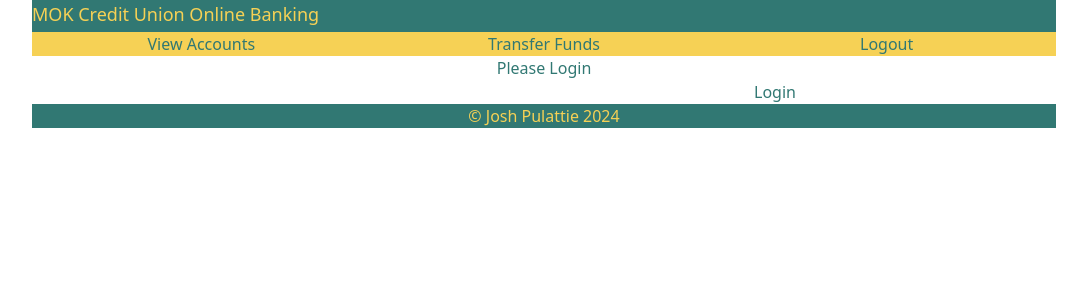
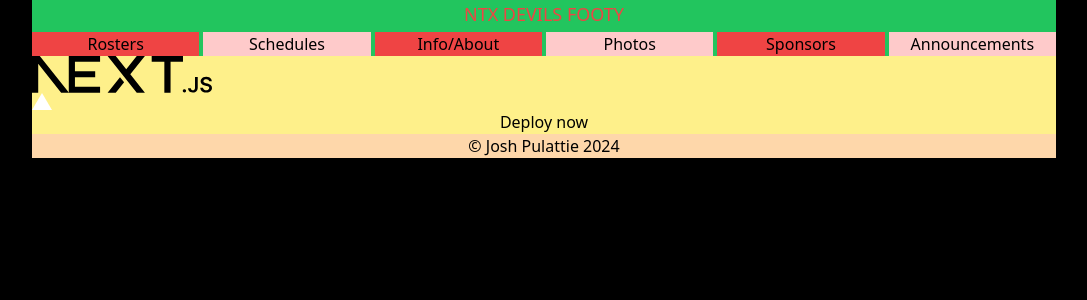
Before and after one commit to jpulattie/nextjsProject, a Next.js app: page / in a window 1280 px wide. Shown: the top 300 px of the page, without its empty margins (96-1183 px from the left). Built offline with nearby package versions, Linux system fonts and the light colour scheme.

Commit message:
Revert "header fixes, added pictures, need to fix overlow"
This reverts commit bcac35ba9e667dcef061c110617f2b6bb3710bd9.

```diff
--- a/app/Calls/page.js
+++ /dev/null
@@ -1,72 +0,0 @@
-'use server'
-
-
-import { FormEvent} from 'react'
-import { useRouter } from 'next/navigation'
-
-export async function vendorLogin() {
-    let vendorUserName = process.env.vendorUserName;
-    let vendorPassword = process.env.vendorPassword;
-    async function fetch(req,res) {
-
-    }
-}
-
-async function endUserLogin(userName,password) {
-    let user = userName;
-    let pass = password;
-
-    const call = `<query xmlns="http://www.corelationinc.com/queryLanguage/v1.0"
-    sessionId="${req.session.sessionID}">
-    <sequence>
-      <transaction>
-      <step>
-        <loginVerify>
-        <loginId>${user}</loginId>
-        <password>${pass}</password>
-        </loginVerify>
-      </step>
-      </transaction>
-    </sequence>
-    </query>
-    `;
-
-    try {
-        const settings = {
-            method: 'POST',
-            headers: { 'Content-Type': 'application/x-www-form-urlencoded'}
-        };
-    const response = await fetch(process.env.CONNECTION_URL, settings);
-    if (response.status === 200) {
-        const text = await response.text();
-        console.log('Request: ', call)
-        console.log('Response: ', text)
-        return text;
-    }
-    } catch (e) {
-        return e;
-    }
-}
-
-export default function Login() {
-    const router = useRouter()
-
-async function handleSubmit(event) {
-    event.preventDefault()
-
-    const formData = new FormData(event.currentTarget)
-    const userName = formData.get('username')
-    const password = formData.get('password')
-
-    const response = await fetch()
-}
-
-
-return (
-    <form onSubmit={handleSubmit}>
-      <input type="name" name="username" placeholder="Username" required />
-      <input type="password" name="password" placeholder="Password" required />
-      <button type="submit">Login</button>
-    </form>
-  )
-}
--- a/app/SendCall/page..js
+++ /dev/null
@@ -1,13 +0,0 @@
-export default function Call(apiCall) {
-    const call = apiCall
-    const connection = process.env.CONNECTION_URL
-    const settings = {
-        method: 'POST',
-        body: call,
-        headers: {'content-type': 'application/x-www-form-urlencoded'}
-    }
-
-    const response = await fetch(connection, settings);
-    if (response.status === 200)
-
-}
--- a/app/TransferFunds/page.js
+++ /dev/null
@@ -1,7 +0,0 @@
-export default function TransferFunds() {
-    return(
-        <div>
-            <h1>Sponsors Page</h1>
-        </div>
-    )
-}
--- /dev/null
+++ b/app/info/page.js
@@ -0,0 +1,7 @@
+export default function Info() {
+    return(
+        <div>
+            <h1>Info</h1>
+        </div>
+    )
+}
--- a/app/layout.js
+++ b/app/layout.js
@@ -1,8 +1,6 @@
 import { Roboto } from "next/font/google";
 import "./globals.css";
 import Link from 'next/link';
-import Image from "next/image";
-
 
 const roboto = Roboto({
   variable: "--font-roboto",
@@ -12,46 +10,41 @@ const roboto = Roboto({
 
 
 export const metadata = {
-  title: "MOKCU",
-  description: "MOK Credit Union",
+  title: "NTX Devils",
+  description: "North Texas Devils Australian Rules Football Club",
 };
 
 export default function RootLayout({ children }) {
   return (
     <html lang="en">
       <head>
-        <title>MOKCU Online Banking</title>
-        <meta name="description" content="MOK Credit Union Online Banking" />
+        <title>NTX Devils</title>
+        <meta name="description" content="NTX Aussie Rules Football Club" />
         <link rel="icon" href="/favicon.ico" />
       </head>
       <body
-        className="ml-[10%] mr-[10%] bg-white text-myrtleGreen text-center {`${roboto.variable} antialiased`}"
+        className="ml-[10%] mr-[10%] bg-black text-black text-center {`${roboto.variable} antialiased`}"
       >
 
-      <header className="grid grid-row-2 gap-1 sm:grid-cols-6 md:grid-cols-6 lg:grid-cols-6 container m-auto bg-myrtleGreen text-primroseYellow">
-          <div className="col-span-1 sm:col-span-6 md:col-span-6 lg:col-span-6 flex justify-between items-center bg-myrtleGreen text-primroseYellow">
-
-
-            <Link href="/" className="col-span-6 font-roboto text-lg text-4.5xl bg-myrtleGreen text-primroseYellow text-center">
-              <h1>MOK Credit Union Online Banking</h1>
-            </Link>
-
-          </div>
-          <nav className="row-start-2 gap-1 col-span-6 grid cols-1 sm:grid-cols-6 md:grid-cols-6 lg:grid-cols-6 container m-auto bg-primroseYellow text-myrtleGreen text-base">
-            <Link className="col-span-2" href="/rosters">View Accounts</Link>
-            <Link className="col-span-2" href="/schedules">Transfer Funds</Link>
-            <Link className="col-span-2" href="/">Logout</Link>
-
+      <header className="grid grid-cols-auto grid-row-2 gap-1 sm:grid-cols-2 md:grid-cols-3 lg:grid-cols-6 container m-auto bg-green-500">
+          <h1 className="row-start-1 col-span-full font-roboto text-lg text-red-500 text-4xl">NTX DEVILS FOOTY</h1>
+          <nav className="row-start-2 gap-1 col-span-6 grid cols-1 sm:grid-cols-2 md:grid-cols-3 lg:grid-cols-6 container m-auto">
+            <Link className="tile bg-red-500" href="/rosters">Rosters</Link>
+            <Link className="tile bg-red-200" href="/schedules">Schedules</Link>
+            <Link className="tile bg-red-500" href="/info">Info/About</Link>
+            <Link className="tile bg-red-200" href="/photos">Photos</Link>
+            <Link className="tile bg-red-500" href="/sponsors">Sponsors</Link>
+            <Link className="tile bg-red-200" href="/">Announcements</Link>
           </nav>
 
       </header>
 
-        <main className="text-center grid grid-cols-1 grid-row-6 row-span-6 container m-auto bg-white text-myrtleGreen">
+        <main className="text-center grid grid-cols-1 grid-row-6 row-span-6 container m-auto bg-yellow-200">
           {children}
         </main>
 
 
-      <footer className="grid grid-cols-1 grid-row-6 container m-auto bg-myrtleGreen text-primroseYellow">
+      <footer className="grid grid-cols-1 grid-row-6 container m-auto bg-orange-200">
         <p>&copy; Josh Pulattie 2024</p>
       </footer>
 
--- a/app/page.js
+++ b/app/page.js
@@ -1,27 +1,34 @@
 import Image from "next/image";
-import Form from 'next/form';
-//import { useState } from 'react';
 
 export default function Home() {
-  //let [userName, setUserName] = useState('');
-  //let [password, setPassword] = useState('');
-
-  const handleSubmit = (submit) => {
-    event.preventDefault();
-    console.log('username: ',userName);
-    console.log('password: ',password);
-  };
-
   return (
     <div>
       <main>
+        <Image
+          className="dark:invert"
+          src="/next.svg"
+          alt="Next.js logo"
+          width={180}
+          height={38}
+          priority
+        />
+
+
         <div>
-          <h2> Please Login </h2>
-          <Form action="/Calls">
-            <input name="username" />
-            <input password="password" />
-            <button type="submit">Login</button>
-          </Form>
+          <a
+            href="https://vercel.com/new?utm_source=create-next-app&utm_medium=appdir-template-tw&utm_campaign=create-next-app"
+            target="_blank"
+            rel="noopener noreferrer"
+          >
+            <Image
+              className="dark:invert"
+              src="/vercel.svg"
+              alt="Vercel logomark"
+              width={20}
+              height={20}
+            />
+            Deploy now
+          </a>
         </div>
       </main>
 
--- /dev/null
+++ b/app/photos/page.js
@@ -0,0 +1,7 @@
+export default function Photos() {
+    return(
+        <div>
+            <h1>Photos Page</h1>
+        </div>
+    )
+}
--- /dev/null
+++ b/app/rosters/page.js
@@ -0,0 +1,7 @@
+export default function Roster() {
+    return(
+        <div>
+            <h1>Rosters Page</h1>
+        </div>
+    )
+}
--- /dev/null
+++ b/app/schedules/page.js
@@ -0,0 +1,9 @@
+export default function Schedule() {
+    return(
+        <div>
+            <p>Schedules Page</p>
+        </div>
+    )
+}
+
+//CHECK
--- a/app/viewAccounts/page.js
+++ b/app/sponsors/page.js
@@ -1,4 +1,4 @@
-export default function ViewAccounts() {
+export default function Sponsors() {
     return(
         <div>
             <h1>Sponsors Page</h1>
--- a/tailwind.config.mjs
+++ b/tailwind.config.mjs
@@ -10,13 +10,7 @@ export default {
       colors: {
         background: "var(--background)",
         foreground: "var(--foreground)",
-        myrtleGreen: '#317873',
-        primroseYellow: '#f6d155',
-        roseRed: '#FF033E'
       },
-      fontSize: {
-        "4.5xl":"2rem"
-      }
     },
   },
   plugins: [],
```
Also changed, not shown: public/logo.png (deleted), public/usaflLogo.png (deleted).
